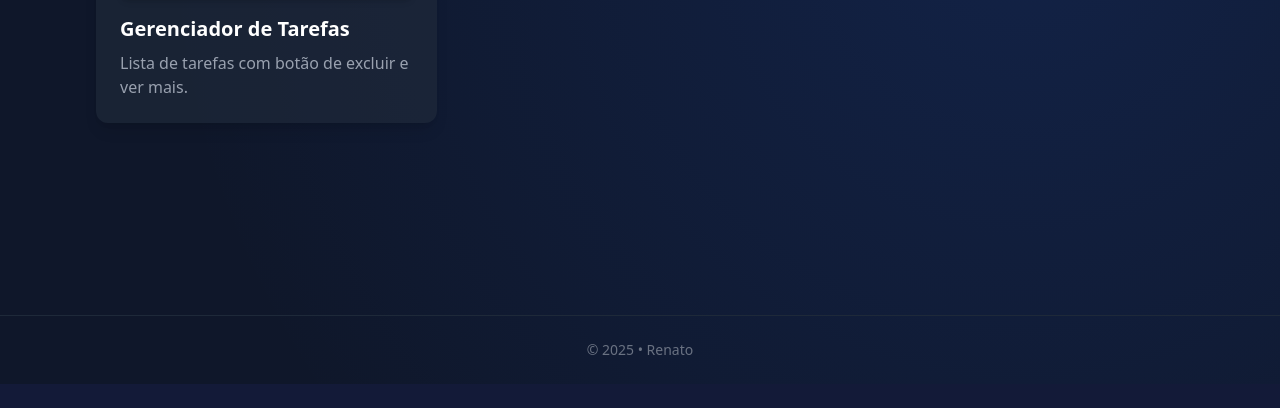
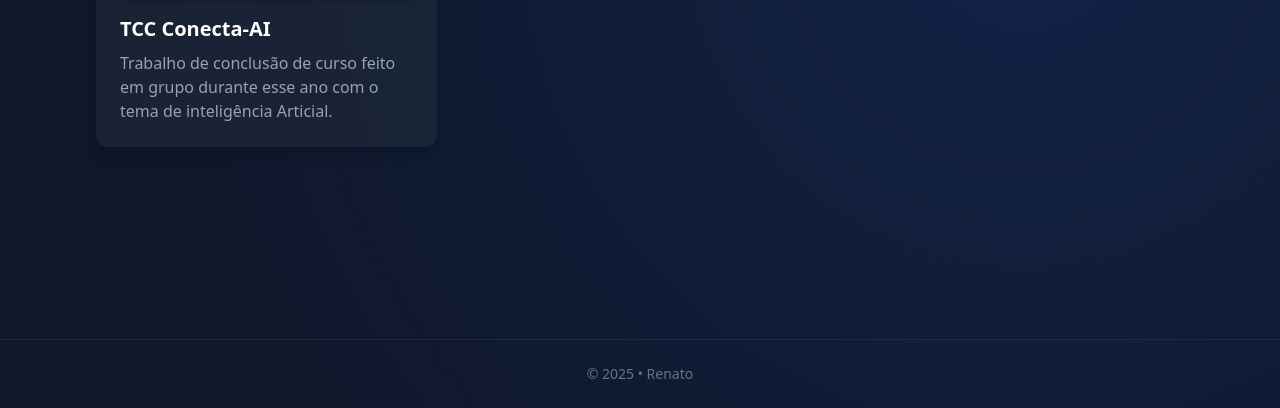
Before and after one commit to RenatoThomazDev/portfolio, a Laravel app: page / in a window 1280 px wide. Shown: the part 1989-2397 px from the top of the page. Before the commit the page ends 2373 px from the top, so only its background shows below. Run offline with Laravel 12, Linux system fonts and the light colour scheme; style sheets or scripts are compiled from the project's sources.

Commit message:
Atualizado

```diff
--- a/resources/views/home.blade.php
+++ b/resources/views/home.blade.php
@@ -22,7 +22,7 @@
 
     <div class="relative">
         <div class="absolute inset-0 rounded-full bg-indigo-400 blur-3xl opacity-30 animate-pulse"></div>
-        <img src="https://cdn.discordapp.com/attachments/830605801567420449/1424814609478713455/IMG_0206.png?ex=68e55182&is=68e40002&hm=adb5876c72ddd19f5ce245dae6f7237e80bf0c7815cf10047c87e81ad1260537"
+        <img src="imagens/perfil.png"
              alt="Foto"
              class="relative z-10 w-64 h-64 rounded-full shadow-[0_0_40px_rgba(99,102,241,0.6)] object-cover border-4 border-indigo-500">
     </div>
@@ -45,26 +45,26 @@
             [
                 'titulo' => 'Portfólio Pessoal',
                 'descricao' => 'Site pessoal moderno com Laravel e Tailwind.',
-                'imagem' => 'https://cdn.discordapp.com/attachments/830605801567420449/1424915053324533760/image.png?ex=68e5af0e&is=68e45d8e&hm=2d366b940fd1f92b88435de6889da6863fd4ffa06ded79963037972613f9d6d2',
+                'imagem' => asset('imagens/image1.png'),
                 'video' => asset('videos/portfolio.mp4'),
             ],
             [
                 'titulo' => 'Jogo da Velha',
                 'descricao' => 'Feito em aula de Programação Mobile.',
-                'imagem' => 'https://cdn.discordapp.com/attachments/830605801567420449/1424841066322071582/image.png?ex=68e56a26&is=68e418a6&hm=a272e748a493757b5ecbc7e4b5dcd3dc86bbd645b7fe0f2d37557921a64a72ef',
+                'imagem' => asset('imagens/image2.png'),
                 'video' => asset('videos/jogodavelha.mp4'),
             ],
             [
                 'titulo' => 'Gerenciador de Tarefas',
                 'descricao' => 'Lista de tarefas com botão de excluir e ver mais.',
-                'imagem' => 'https://cdn.discordapp.com/attachments/830605801567420449/1424878349775540327/image.png?ex=68e58cdf&is=68e43b5f&hm=cad75dbf8d1ae20612bf3a44a96626c1d8e260a99ab00ecfe24d7e2296a4b0ec',
+                'imagem' => asset('imagens/image3.png'),
                 'video' => asset('videos/tarefas.mp4'),
             ],
             [
-                'titulo' => 'Gerenciador de Tarefas',
-                'descricao' => 'Lista de tarefas com botão de excluir e ver mais.',
-                'imagem' => 'https://cdn.discordapp.com/attachments/830605801567420449/1424878349775540327/image.png?ex=68e58cdf&is=68e43b5f&hm=cad75dbf8d1ae20612bf3a44a96626c1d8e260a99ab00ecfe24d7e2296a4b0ec',
-                'video' => asset('videos/tarefas.mp4'),
+                'titulo' => 'TCC Conecta-AI',
+                'descricao' => 'Trabalho de conclusão de curso feito em grupo durante esse ano com o tema de inteligência Articial.',
+                'imagem' => asset('imagens/image4.png'),
+                'video' => asset('videos/tcc.mp4'),
             ],
         ] as $p)
         <div class="group relative bg-gray-800/70 hover:bg-gray-700 transition rounded-xl p-6 shadow-lg overflow-hidden">
```
